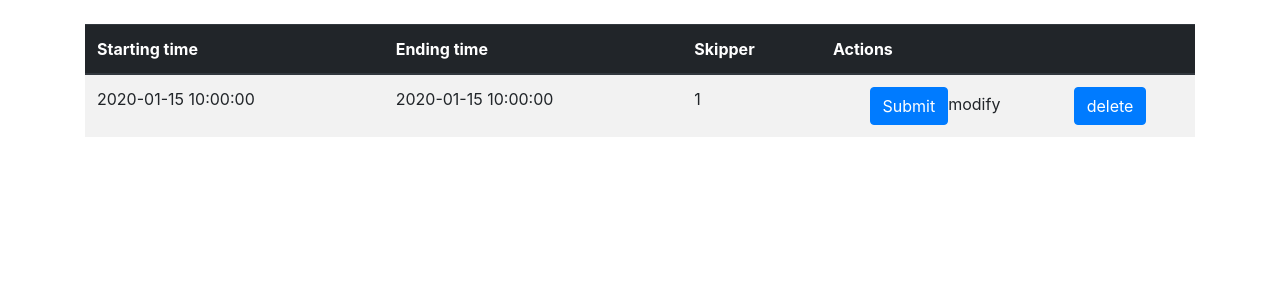
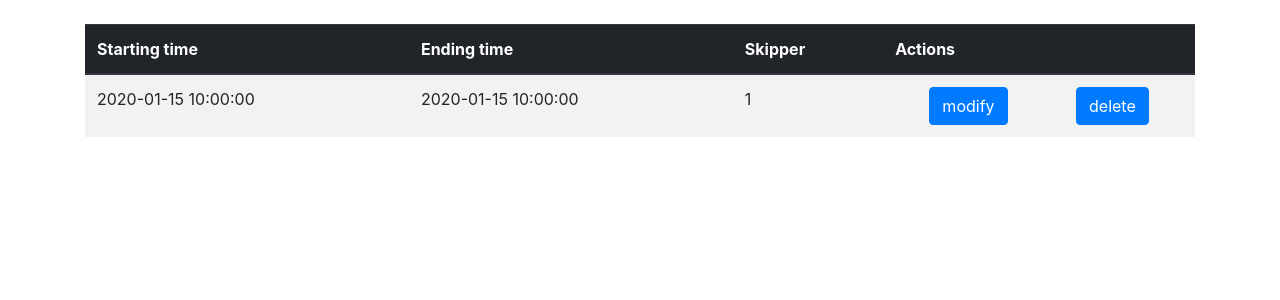
Before and after one commit to marinellalaaksonen/VeneVarausKalenteri, a Flask app: page /calendar/ in a window 1280 px wide. Shown: the part 56-356 px from the top of the page. Run offline with Flask 2, Linux system fonts and the light colour scheme; a user stored in the database is signed in; tables that the repository leaves empty hold one stand-in row (values such as "Sample post"); some libraries are stand-ins or nearby versions.

Commit message:
korjattu hajonnut painike

```diff
--- a/application/templates/calendar.html
+++ b/application/templates/calendar.html
@@ -20,7 +20,7 @@
                     <td>
                         <div class="d-flex flex-row justify-content-around">
                         <form method="GET" action="{{ url_for('show_reservation', reservation_id=reservation.id) }}">
-                            <input class="btn btn-primary" type="submit">modify</button>
+                            <button class="btn btn-primary" type="submit">modify</button>
                         </form>
                         <form method="POST" action="{{ url_for('delete_reservation', reservation_id=reservation.id) }}">
                             <button class="btn btn-primary" type="submit">delete</button>
```
